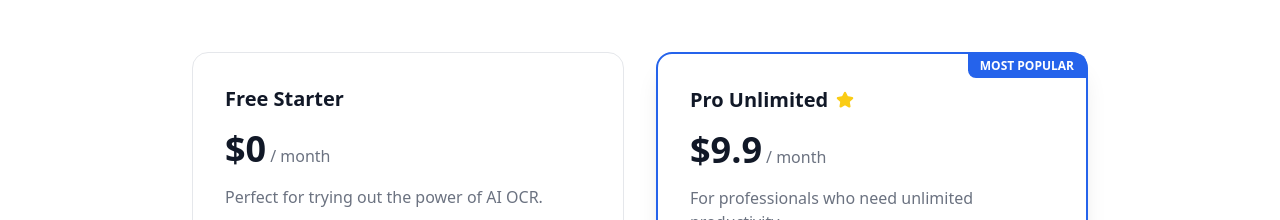
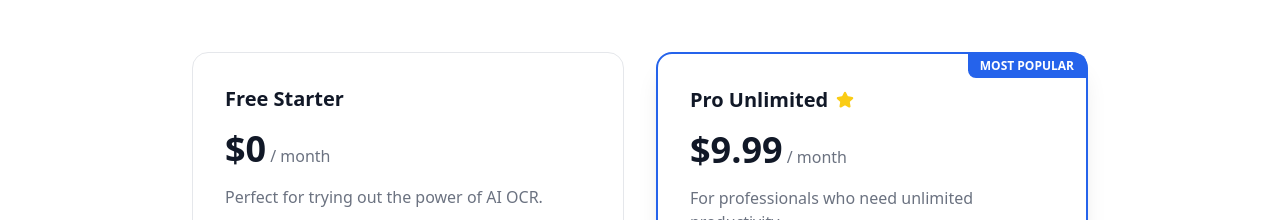
Before and after one commit to LiamSmith8866/SaasApp, a React (Vite) app: page / in a window 1280 px wide. Shown: the part 1200-1420 px from the top of the page. Built offline with nearby package versions, Linux system fonts and the light colour scheme; no server answers.

Commit message:
Update price

```diff
--- a/src/pages/LandingPage.jsx
+++ b/src/pages/LandingPage.jsx
@@ -114,7 +114,7 @@ const LandingPage = () => {
                 Pro Unlimited <Star size={18} className="text-yellow-400 fill-yellow-400"/>
               </h3>
               <div className="mt-4 flex items-baseline">
-                <span className="text-4xl font-extrabold text-gray-900">$9.9</span>
+                <span className="text-4xl font-extrabold text-gray-900">$9.99</span>
                 <span className="ml-1 text-gray-500">/ month</span>
               </div>
               <p className="mt-4 text-gray-500">For professionals who need unlimited productivity.</p>
--- a/src/pages/Upgrade.jsx
+++ b/src/pages/Upgrade.jsx
@@ -108,7 +108,7 @@ const Upgrade = () => {
           </div>
 
           <div className="flex items-baseline mb-6">
-            <span className="text-5xl font-extrabold text-gray-900">$9.9</span>
+            <span className="text-5xl font-extrabold text-gray-900">$9.99</span>
             <span className="text-gray-500 ml-2">/ month</span>
           </div>
 
```
